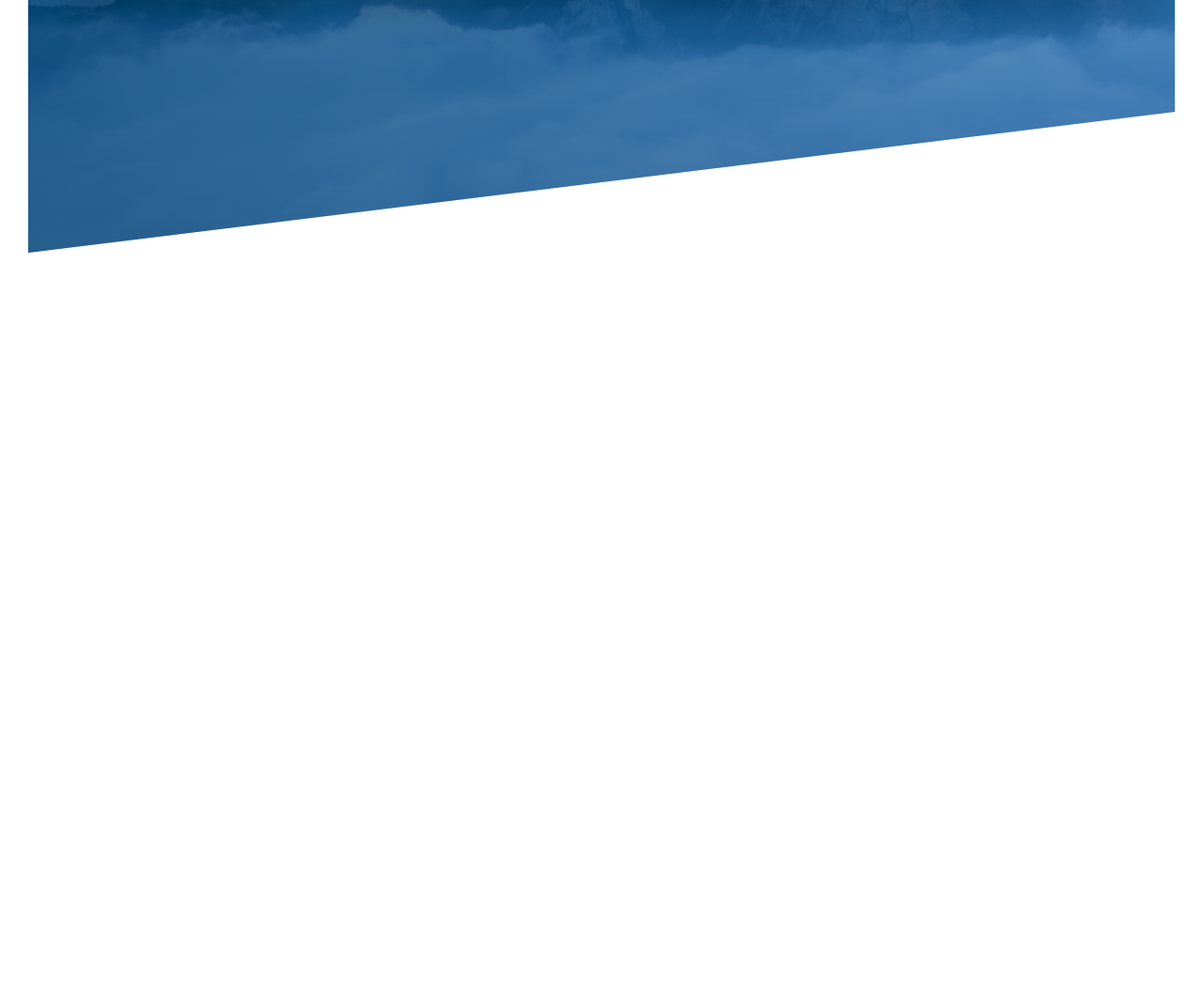
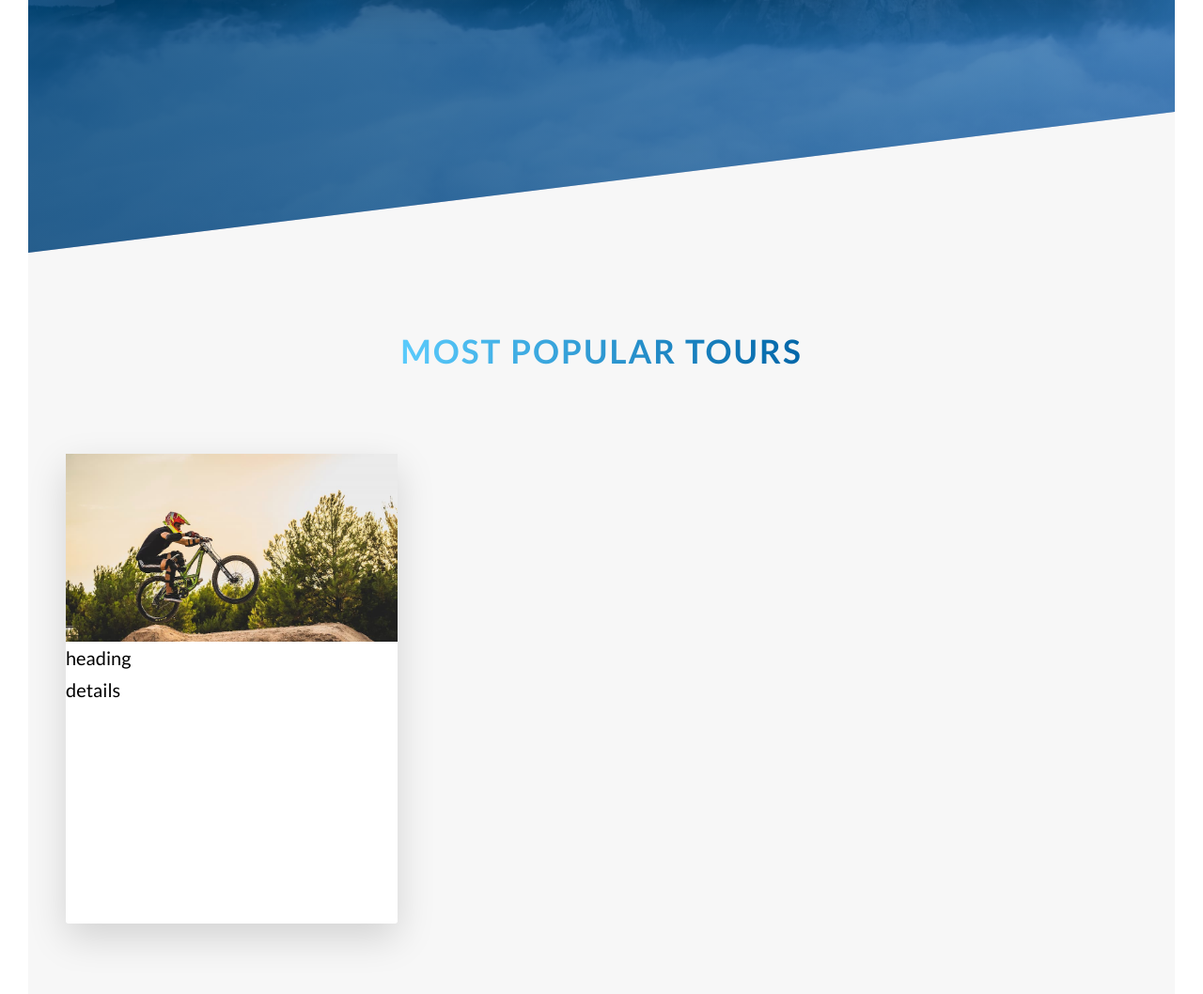
Before and after one commit to dianGrigorov/mountain-bike-demo, a website: page index.html in a window 1280 px wide. Shown: the part 2012-3070 px from the top of the page at 94% size. Before the commit the page ends 2281 px from the top, so only its background shows below. Drawn offline with Linux system fonts and the light colour scheme.

Commit message:
Adding price card to the project

```diff
--- a/index.html
+++ b/index.html
@@ -47,9 +47,12 @@
                 </div>
                 <div class="col-1-of-2">
                     <div class="composition">
-                        <img src="./img/man-riding-bicycle (1).jpg" alt="" class="composition__photo composition__photo--p1">
-                        <img src="./img/electric-bike-country-side .jpg" alt="" class="composition__photo composition__photo--p2">
-                        <img src="./img/cyclist-woman-outdors .jpg" alt="" class="composition__photo composition__photo--p3">
+                        <img src="./img/man-riding-bicycle (1).jpg" alt=""
+                            class="composition__photo composition__photo--p1">
+                        <img src="./img/electric-bike-country-side .jpg" alt=""
+                            class="composition__photo composition__photo--p2">
+                        <img src="./img/cyclist-woman-outdors .jpg" alt=""
+                            class="composition__photo composition__photo--p3">
                     </div>
                 </div>
             </div>
@@ -61,7 +64,8 @@
                         <i class="feature-box__icon icon-basic-world"></i>
                         <h3 class="heading-tertiary u-margin-bottom-small">Explore the word</h3>
                         <p class="feature-box__text">
-                            Lorem, ipsum dolor sit amet consectetur adipisicing elit. Nulla ipsum voluptatem enim exercitationem perferendis numquam!
+                            Lorem, ipsum dolor sit amet consectetur adipisicing elit. Nulla ipsum voluptatem enim
+                            exercitationem perferendis numquam!
                         </p>
                     </div>
                 </div>
@@ -71,7 +75,8 @@
                         <i class="feature-box__icon icon-basic-compass"></i>
                         <h3 class="heading-tertiary u-margin-bottom-small">Meet natute</h3>
                         <p class="feature-box__text">
-                            Lorem, ipsum dolor sit amet consectetur adipisicing elit. Nulla ipsum voluptatem enim exercitationem
+                            Lorem, ipsum dolor sit amet consectetur adipisicing elit. Nulla ipsum voluptatem enim
+                            exercitationem
                             perferendis numquam!
                         </p>
                     </div>
@@ -82,7 +87,8 @@
                         <i class="feature-box__icon icon-basic-map"></i>
                         <h3 class="heading-tertiary u-margin-bottom-small">Find your way</h3>
                         <p class="feature-box__text">
-                            Lorem, ipsum dolor sit amet consectetur adipisicing elit. Nulla ipsum voluptatem enim exercitationem
+                            Lorem, ipsum dolor sit amet consectetur adipisicing elit. Nulla ipsum voluptatem enim
+                            exercitationem
                             perferendis numquam!
                         </p>
                     </div>
@@ -93,30 +99,60 @@
                         <i class="feature-box__icon icon-basic-heart"></i>
                         <h3 class="heading-tertiary u-margin-bottom-small">Live a healthier life</h3>
                         <p class="feature-box__text">
-                            Lorem, ipsum dolor sit amet consectetur adipisicing elit. Nulla ipsum voluptatem enim exercitationem
+                            Lorem, ipsum dolor sit amet consectetur adipisicing elit. Nulla ipsum voluptatem enim
+                            exercitationem
                             perferendis numquam!
                         </p>
                     </div>
                 </div>
             </div>
         </section>
+
+        <section class="section-tours">
+            <div class="u-center-text u-margin-bottom-large">
+                <h2 class="heading-secondary">
+                    Most popular tours
+                </h2>
+            </div>
+            <div class="row">
+                <div class="col-1-of-3">
+                   <div class="card">
+                    <div class="dic card__side card__side--front">
+                       <div class="card__picture card__picture--1">
+                            &nbsp;
+                       </div>
+                        <div class="card__heading">
+                            heading
+                        </div>
+                        <div class="card__details">
+                            details
+                        </div>
+                    </div>
+                    <div class="dic card__side card__side--back card__side--back-1">
+                        BACK
+                    </div>
+                   </div>
+                </div>
+                <div class="col-1-of-3">
+                    <div class="card">
+
+                    </div>
+                </div>
+                <div class="col-1-of-3">
+                    <div class="card">
+
+                    </div>
+                </div>
+            </div>
+        </section>
     </main>
+
 </body>
 
 </html>
 
 <!--
-        <div class="row">
-            <div class="col-1-of-3">
-                text content
-            </div>
-            <div class="col-1-of-3">
-                imag
-            </div>
-            <div class="col-1-of-3">
-                imag
-            </div>
-        </div>
+
 
         <div class="row">
             <div class="col-1-of-3">
--- a/sass/abstracts/_variables.scss
+++ b/sass/abstracts/_variables.scss
@@ -3,11 +3,17 @@ $color-primary: #0266a8;
 $color-primary-light: #5acbfc;
 $color-primary-dark: #004A7C;
 
+$color-secondary-light: #ffb900;
+$color-secondary-dark: #ff7730;
+
+$color-tertiary-light: #7ed56f;
+$color-tertiary-dark: #28b485;
+
 $color-gray-light:#f7f7f7;
 $color-grey-dark: #777;
 
+
 $color-white: #fff;
-
 $color-black: #000;
 
 // GRID
--- /dev/null
+++ b/sass/components/_cards.scss
@@ -0,0 +1,52 @@
+.card {
+
+    //FUNCTIONALITY
+    perspective: 150rem;
+    -moz-perspective: 150rem;
+    position: relative;
+    height: 50rem;
+
+    &__side {
+        height: 50rem;
+        font-size: 2rem;
+        transition: all .8s ease;
+        position: absolute;
+        top: 0;
+        left: 0;
+        width: 100%;
+        backface-visibility: hidden;
+        border-radius: 3px;
+        box-shadow: 0 1.5rem 4rem rgba($color-black, .15);
+
+        &--front {
+            background-color: $color-white;
+        }
+
+        &--back {
+
+            transform: rotateY(180deg);
+            &-1 {
+                background-image: linear-gradient(to right bottom, $color-primary-light, $color-primary-dark);
+            }
+        }
+    }
+
+    &:hover &__side--front {
+        transform: rotateY(-180deg);
+    }
+
+    &:hover &__side--back {
+        transform: rotateY(0);
+    }
+
+    //FRONT SIDE STYLING
+    &__picture {
+        background-size: cover;
+        width: 100%;
+        height: 25vh;
+        &--1{
+
+            background-image: url(../../img/biker-1.jpg);
+        }
+    }
+}
--- a/sass/main.scss
+++ b/sass/main.scss
@@ -10,6 +10,7 @@
 @import "components/button";
 @import "components/composition";
 @import "components/feature-box";
+@import "components/cards";
 
 @import "layout/header";
 @import "layout/grid";
--- a/sass/pages/_home.scss
+++ b/sass/pages/_home.scss
@@ -21,3 +21,9 @@
         transform: skewY(7deg);
     }
 }
+
+.section-tours {
+    background-color: $color-gray-light;
+    padding: 25rem 0 50rem 0;
+    margin-top: -10rem;
+}
```
Also changed, not shown: css/styles.css, img/biker-1.jpg (added), img/biker-2.jpg (added), img/biker-3.jpg (added).
